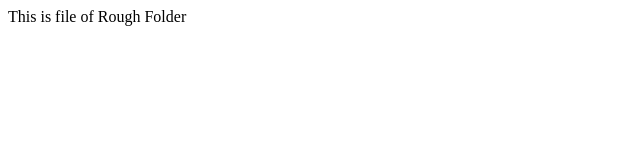
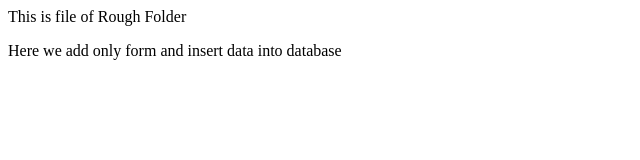
Before and after one commit to AINeeraj/rough1project, a plain HTML site: page index.html in a window 1280 px wide. Shown: the whole page, without its empty margins (0-640 px from the left). Drawn offline with Linux system fonts and the light colour scheme.

Commit message:
form data added

```diff
--- a/index.html
+++ b/index.html
@@ -1 +1,2 @@
 <p> This is file of Rough Folder </p>
+<p> Here we add only form and insert data into database</p>
```
